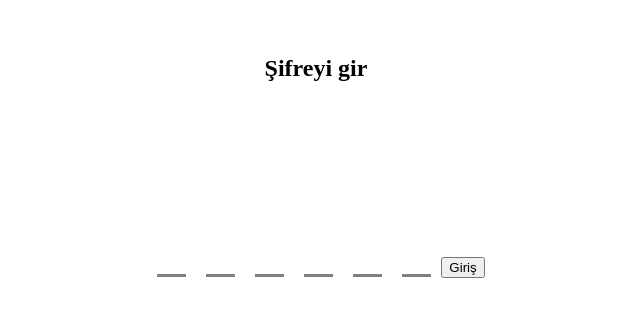
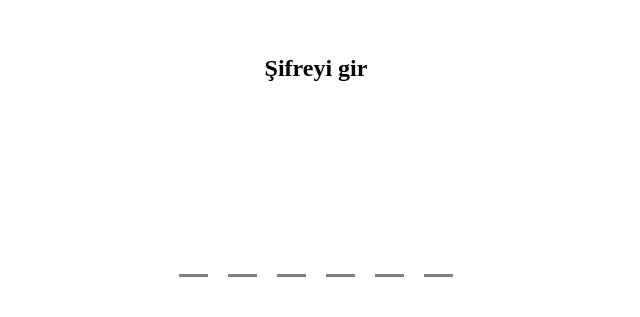
Before and after one commit to voidfearxy/ils, a plain HTML site: page index.html in a window 1280 px wide. Shown: the part 125-442 px from the top of the page, without its empty margins (324-964 px from the left). Drawn offline with Linux system fonts and the light colour scheme.

Commit message:
Update index.html

```diff
--- a/index.html
+++ b/index.html
@@ -20,7 +20,7 @@
         <input type="text" id="input4" maxlength="1" size="1" oninput="moveNext(this)" onkeydown="handleInput(event, 3)" onkeypress="checkEnterKey(event)">
         <input type="text" id="input5" maxlength="1" size="1" oninput="moveNext(this)" onkeydown="handleInput(event, 4)" onkeypress="checkEnterKey(event)"> <!-- Yeni kutu -->
         <input type="text" id="input6" maxlength="1" size="1" oninput="moveNext(this)" onkeydown="handleInput(event, 5)" onkeypress="checkEnterKey(event)"> <!-- Yeni kutu -->
-        <button onclick="checkPassword()">Giriş</button>
+       <!-- <button onclick="checkPassword()">Giriş</button>-->
 
     </div>
 
```
